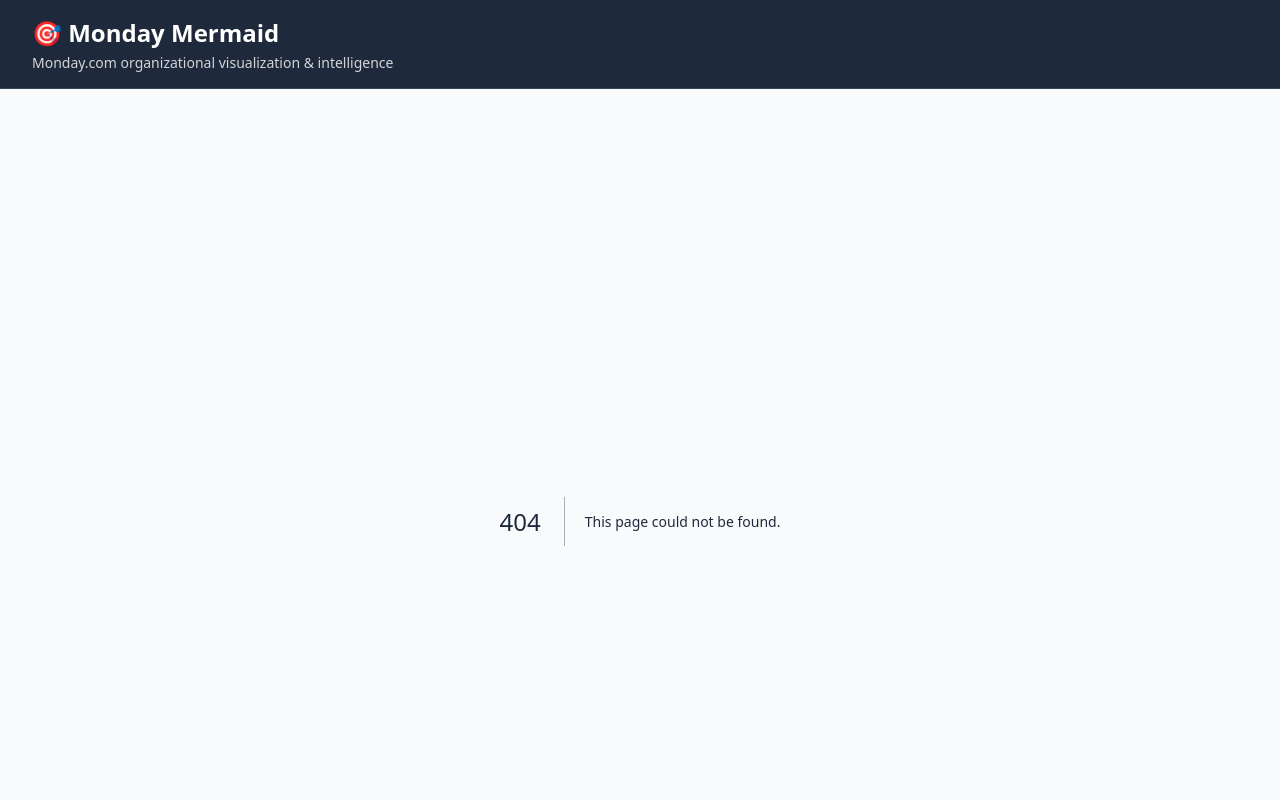
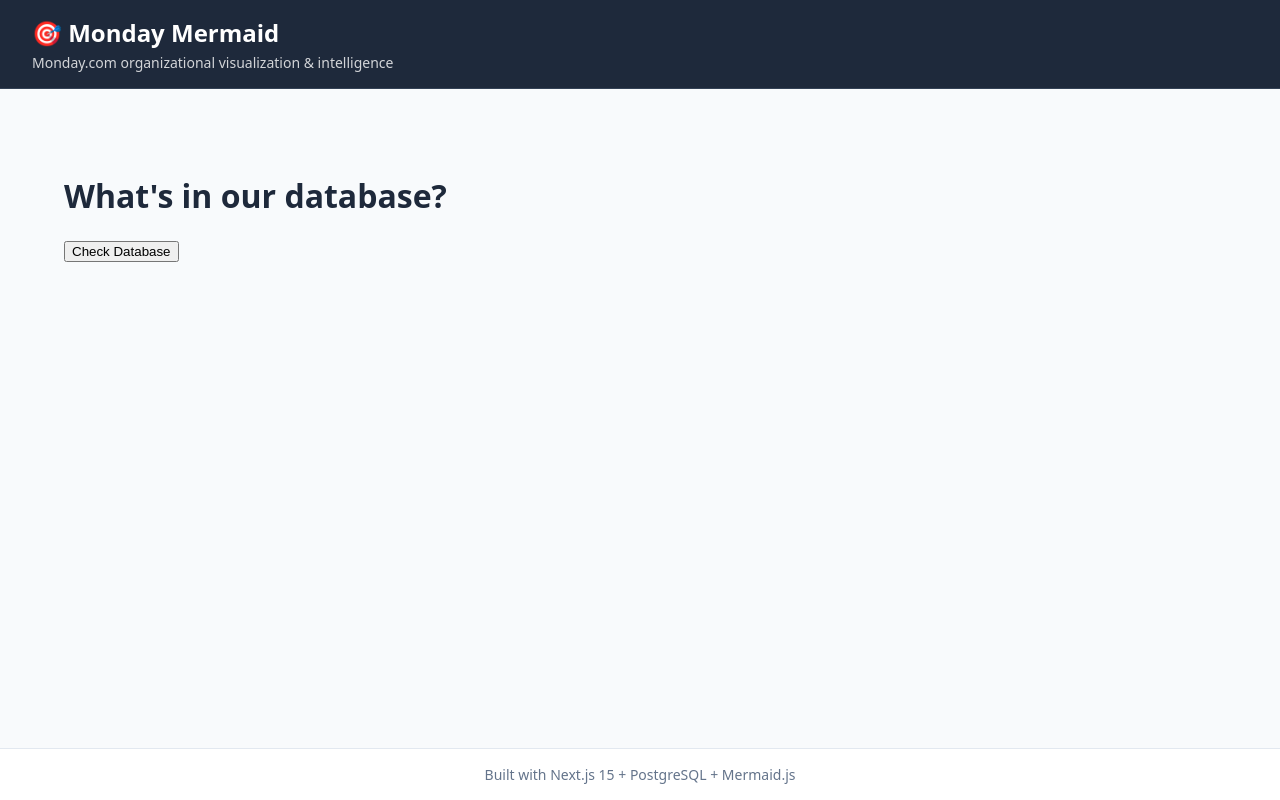
Before and after one commit to ldraney/monday-mermaid, a Next.js app: page /debug in a window 1280 px wide. Before the commit this address had no page. Shown: the top 800 px of the page. Built offline with nearby package versions, Linux system fonts and the light colour scheme.

Commit message:
made some useful debug page stuff, but i accidentally made this repo junk.  moving on to make something more piece by piece based on teh knowledge gained with this repo

```diff
--- /dev/null
+++ b/app/api/debug-data/route.ts
@@ -0,0 +1,13 @@
+import { NextResponse } from 'next/server'
+import { sql } from '@/lib/database'
+
+export async function GET() {
+  try {
+    const workspaces = await sql`SELECT id, name FROM workspaces LIMIT 10`
+    const boards = await sql`SELECT id, name, workspace_id FROM boards LIMIT 10`
+
+    return NextResponse.json({ workspaces, boards })
+  } catch (error) {
+    return NextResponse.json({ error: error.message }, { status: 500 })
+  }
+}
--- /dev/null
+++ b/app/debug/page.tsx
@@ -0,0 +1,21 @@
+'use client'
+
+import { useState } from 'react'
+
+export default function DebugPage() {
+  const [data, setData] = useState(null)
+
+  const checkDB = async () => {
+    const response = await fetch('/api/debug-data')
+    const result = await response.json()
+    setData(result)
+  }
+
+  return (
+    <div style={{ padding: '2rem' }}>
+      <h1>What's in our database?</h1>
+      <button onClick={checkDB}>Check Database</button>
+      {data && <pre>{JSON.stringify(data, null, 2)}</pre>}
+    </div>
+  )
+}
```
